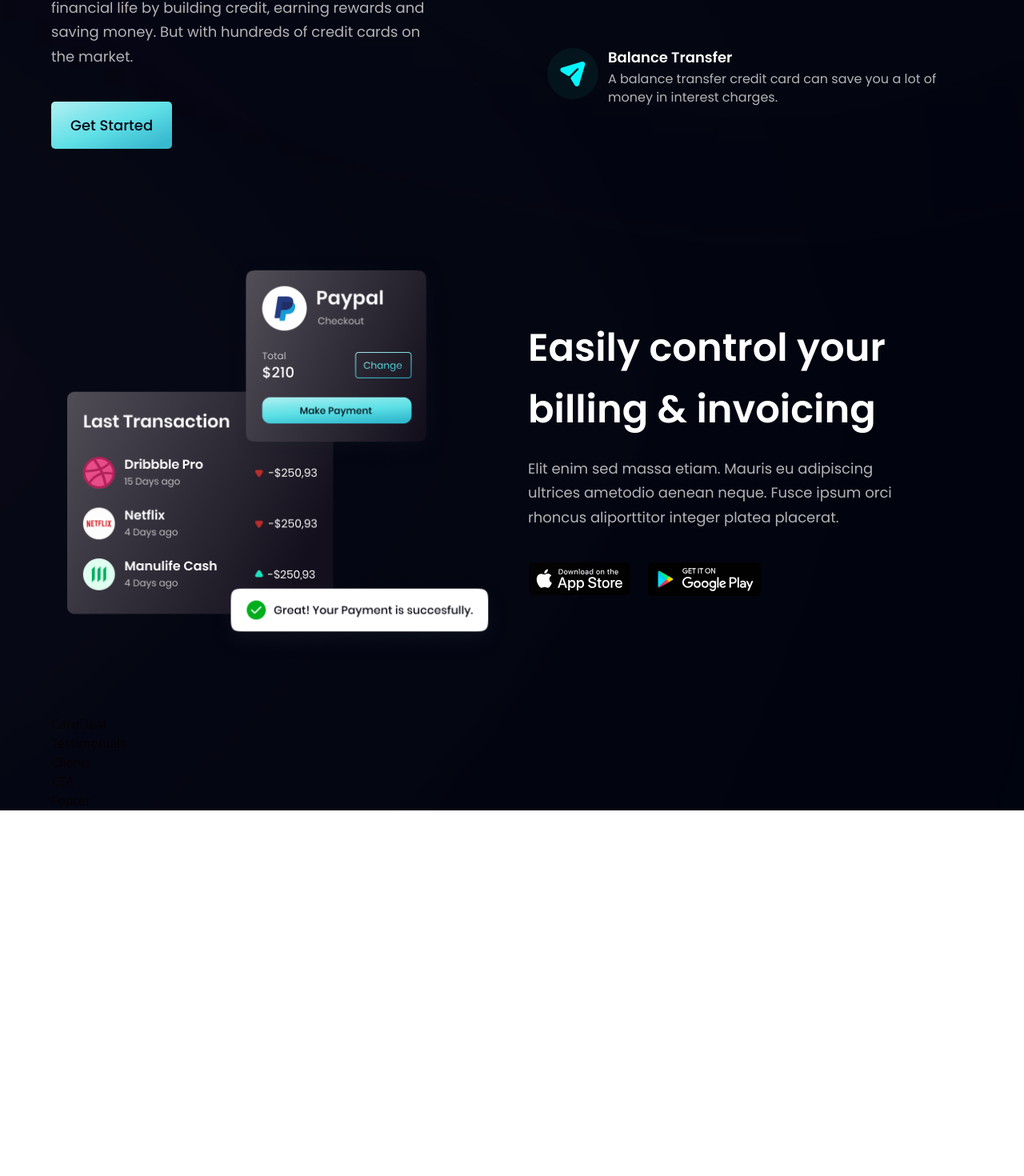
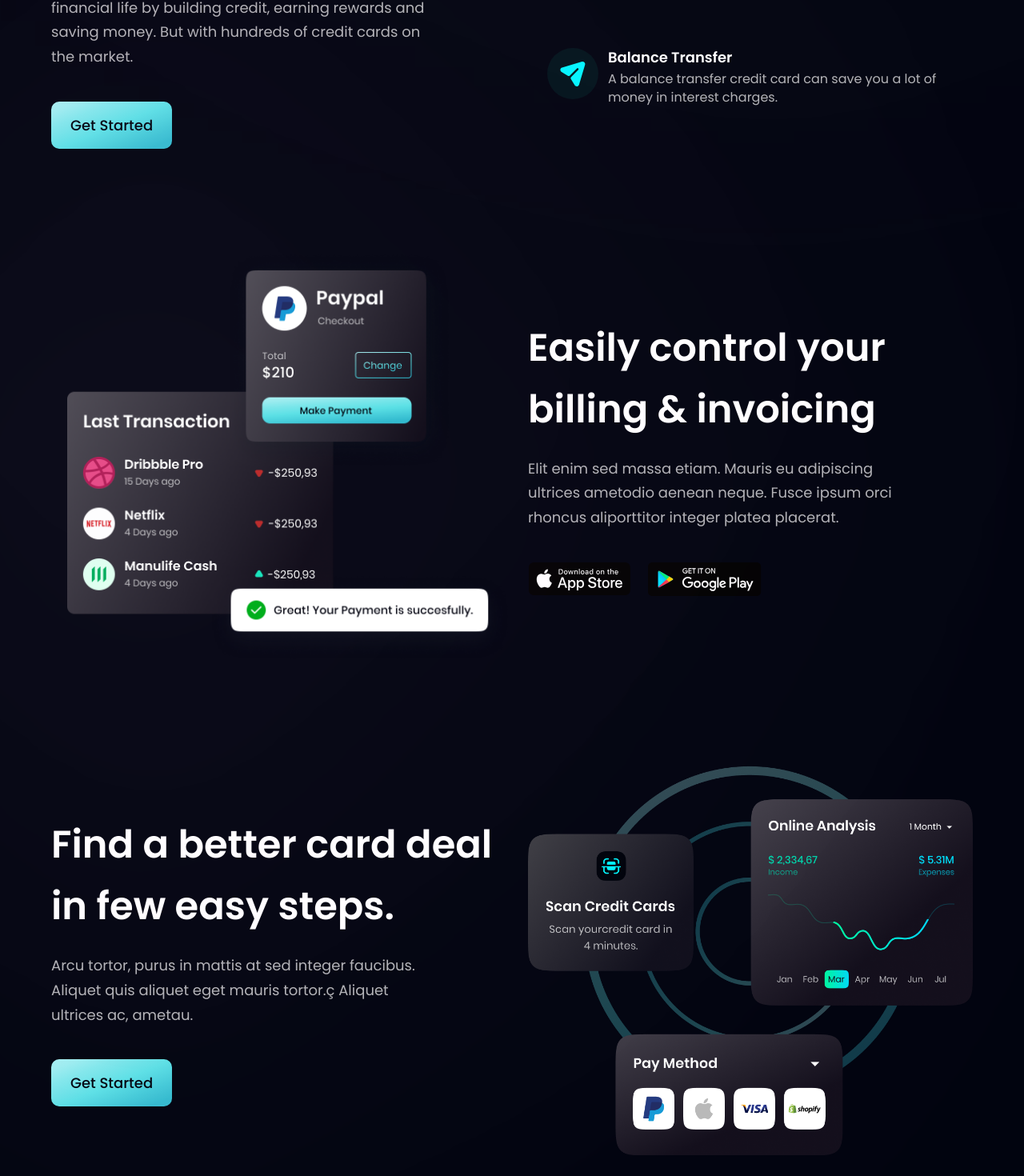
Before and after one commit to NicBab/hoobank-app, a React (Vite) app: page / in a window 1280 px wide. Shown: the part 1280-2750 px from the top of the page at 80% size. Before the commit the page ends 2293 px from the top, so only its background shows below. Built offline with nearby package versions, Linux system fonts and the light colour scheme.

Commit message:
cardDeal component complete

```diff
--- a/src/components/Billing.jsx
+++ b/src/components/Billing.jsx
@@ -11,8 +11,8 @@
       />
 
       {/* gradient start */}
-      <div className="absolute z-[3] -left-1/2 top-0 w-[50%] h-[50%] rounded-full white__gradient" />
-      <div className="absolute z-[0] w-[50%] h-[50%] -left-1/2 top-20 rounded-full pink__gradient" />
+      <div className="absolute z-[3] -left-10 top-0 w-[60%] h-[60%] rounded-full white__gradient" />
+      <div className="absolute z-[0] w-[60%] h-[60%] -left-10 bottom-20 rounded-full pink__gradient" />
       {/* gradient end */}
     </div>
 
--- a/src/components/Button.jsx
+++ b/src/components/Button.jsx
@@ -2,12 +2,7 @@
 
 const Button = ({ styles }) => {
   return (
-    <button
-      type="button"
-      className={`py-4 px-6 bg-blue-gradient font-poppins font-medium
-          text-[18px] text-primary outline-none
-          ${styles} rounded-[5px]`}
-      >
+    <button type="button" className={`py-4 px-6 bg-blue-gradient font-poppins font-medium text-[18px] text-primary outline-none ${styles} rounded-[10px]`}>
       Get Started
     </button>
   );
--- a/src/components/CardDeal.jsx
+++ b/src/components/CardDeal.jsx
@@ -1,8 +1,25 @@
-import React from 'react'
+import { card } from "../assets"
+import styles, { layout } from "../style"
+import Button from "./Button"
 
 const CardDeal = () => {
   return (
-    <div>CardDeal</div>
+    <section className={layout.section}>
+      <div className={layout.sectionInfo}>
+        <h2 className={styles.heading2}>
+        Find a better card deal <br className="sm:block hidden" /> in few easy
+        steps.
+        </h2>
+        <p className={`${styles.paragraph} max-w-[470px] mt-5`}>
+        Arcu tortor, purus in mattis at sed integer faucibus. Aliquet quis
+        aliquet eget mauris tortor.ç Aliquet ultrices ac, ametau.
+        </p>
+        <Button styles="mt-10"/>
+      </div>
+      <div className={layout.sectionImg}>
+        <img src={card} alt="card" className="w-[100%] h-[100%]"/>
+      </div>
+    </section>
   )
 }
 
```
